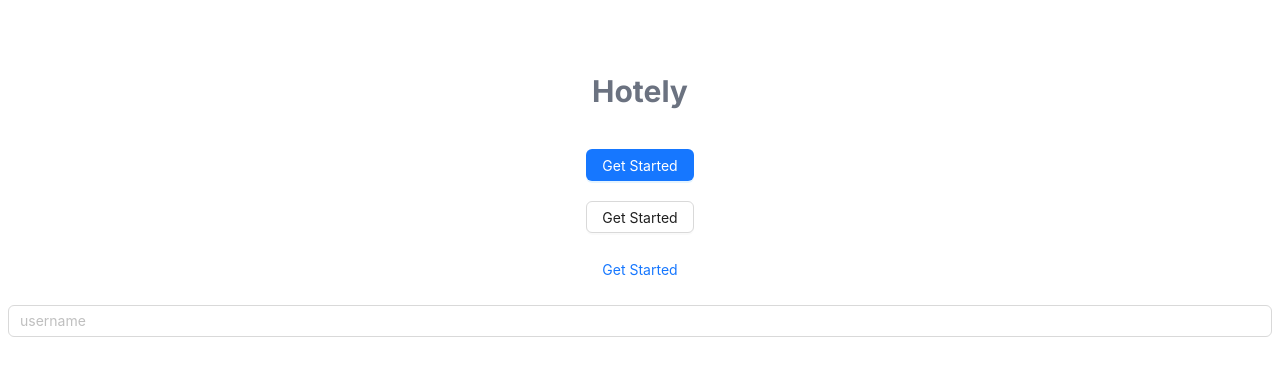
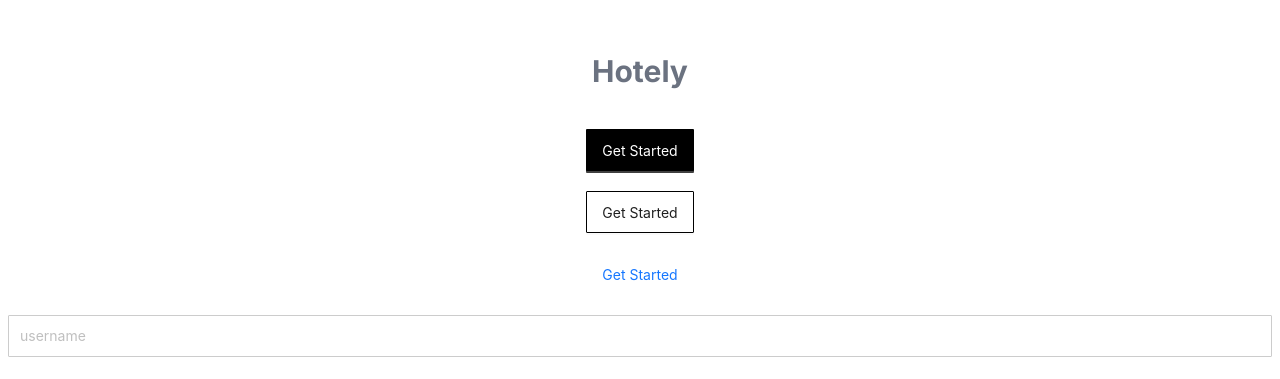
Before and after one commit to breakdaiz/hotelyapp, a Next.js app: page / in a window 1280 px wide. Shown: the part 213-592 px from the top of the page. Built offline with nearby package versions, Linux system fonts and the light colour scheme.

Commit message:
use theme functionality

```diff
--- a/src/providers/theme-provider.tsx
+++ b/src/providers/theme-provider.tsx
@@ -1,9 +1,33 @@
 import React from "react";
+import { ConfigProvider } from "antd";
 
-export default function ThemeProvider({
-  children,
-}: {
-  children: React.ReactNode;
-}) {
-  return <div>{children}</div>;
-}
+const ThemeProvider = ({ children }: { children: React.ReactNode }) => {
+  return (
+    <div>
+      <ConfigProvider
+        theme={{
+          token: {
+            colorPrimary: '#000',
+            borderRadius: 1
+          },
+          components: {
+            Button: {
+              controlHeight: 42,
+              defaultBorderColor: '#000'
+            },
+            Input: {
+              controlHeight: 42,
+              activeShadow: 'none',
+              boxShadow: 'none',
+              colorBorder: '#ccc'
+            }
+          }
+        }}
+      >
+        {children}
+      </ConfigProvider>
+    </div>
+  );
+};
+
+export default ThemeProvider;
```
